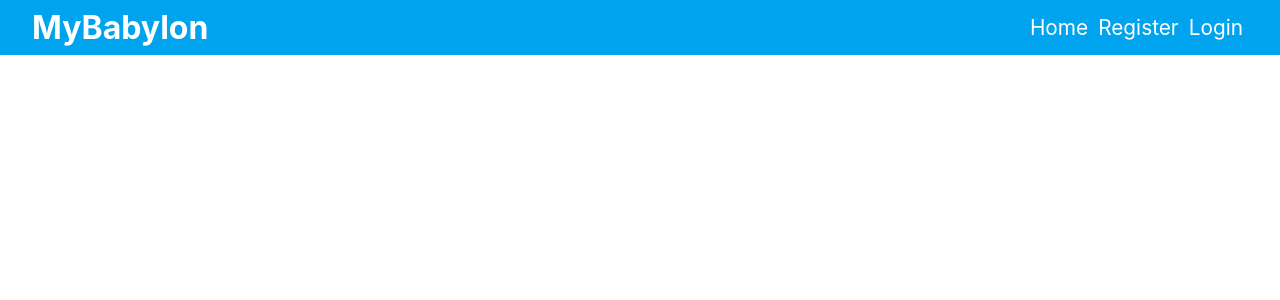
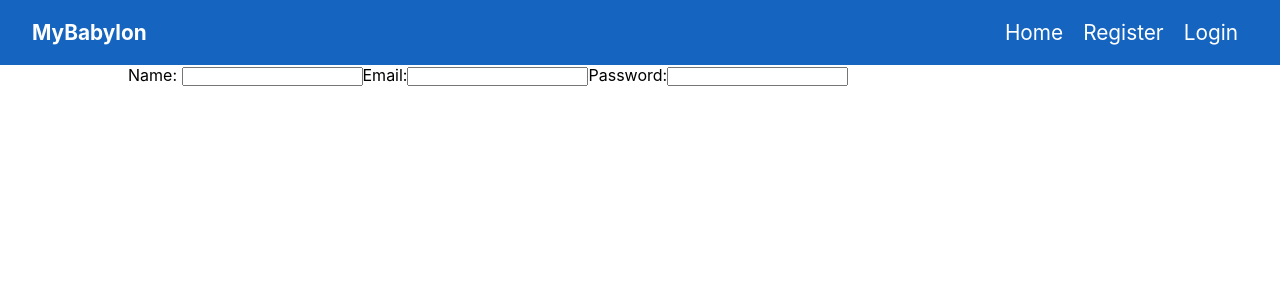
Before and after one commit to RobertP09/mybabylonAPI, a React (Create React App) app in the folder client/: page / in a window 1280 px wide. Shown: the top 300 px of the page. Built offline with nearby package versions, Linux system fonts and the light colour scheme.

Commit message:
Working on Register page

```diff
--- a/client/src/App.css
+++ b/client/src/App.css
@@ -2,18 +2,24 @@
     margin: 0;
     padding: 0;
 }
-
 body, html {
     width: 100%;
     height: 100%;
     box-sizing: border-box;
 }
-
+.container {
+    max-width: 80%;
+    width: 100%;
+    margin: 0 auto;
+    height: 100%;
+    display: flex;
+    flex-direction: column;
+}
 .navBar {
-    background: #00A3EE;
+    background: #1565c0;
     display: flex;
     justify-content: space-between;
-    height: 55px;
+    height: 65px;
     width: auto;
     align-items: center;
     padding: 0 2rem;
@@ -23,10 +29,11 @@ body, html {
     display: inherit;
     flex-direction: row;
     list-style-type: none;
+    margin: 0;
 }
 
 ul .link {
-    margin: 0 5px;
+    margin: 0 10px;
 }
 
 .link {
@@ -34,8 +41,14 @@ ul .link {
     color: #fff;
     font-size: 1.3rem;
 }
-
+.link:hover {
+    color: #fdd835;
+    text-decoration: none;
+    transition: color 0.2s ease-in-out;
+}
 .logo {
-    font-size: 2rem;
     font-weight: bold;
 }
+.active {
+    color: #fdd835;
+}
--- a/client/src/App.js
+++ b/client/src/App.js
@@ -1,11 +1,13 @@
 import React from 'react';
 import './App.css';
-import { MainHeader } from './layout/MainHeader';
+import MainHeader from './layout/MainHeader';
+import Register from './layout/Register';
 
 function App() {
   return (
     <div className="App">
       <MainHeader></MainHeader>
+      <Register></Register>
     </div>
   );
 }
--- a/client/src/layout/MainHeader.js
+++ b/client/src/layout/MainHeader.js
@@ -1,19 +1,19 @@
-import React, { Component } from 'react'
+import React from 'react';
 
-export class MainHeader extends Component {
+export default class MainHeader extends React.Component {
+    state = {  }
     render() {
         return (
             <header className="navBar">
-                <a href="/" className="logo link"> MyBabylon</a>
-
+                <div className="logo">
+                    <a href="/" className="link">MyBabylon</a>
+                </div>
                 <ul className="linkContainer">
                     <li><a href="/" className="link">Home</a></li>
                     <li><a href="/register" className="link">Register</a></li>
                     <li><a href="/login" className="link">Login</a></li>
                 </ul>
             </header>
-        )
+        );
     }
 }
-
-export default MainHeader;
--- /dev/null
+++ b/client/src/layout/Register.js
@@ -0,0 +1,18 @@
+import React, { Fragment } from 'react';
+
+export default class Register extends React.Component {
+    state = {  }
+    render() {
+        return (
+            <Fragment>
+                <section className="container">
+                    <form action="" method="post" className="form">
+                        Name: <input type="text"/>
+                        Email:<input type="text"/>
+                        Password:<input type="text"/>
+                    </form>
+                </section>
+            </Fragment>
+        );
+    }
+}
```
Also changed, not shown: client/package.json (+5 -3 lines), package.json (+6 -2 lines), 2 other files (tests, documents, lock files or other folders).
